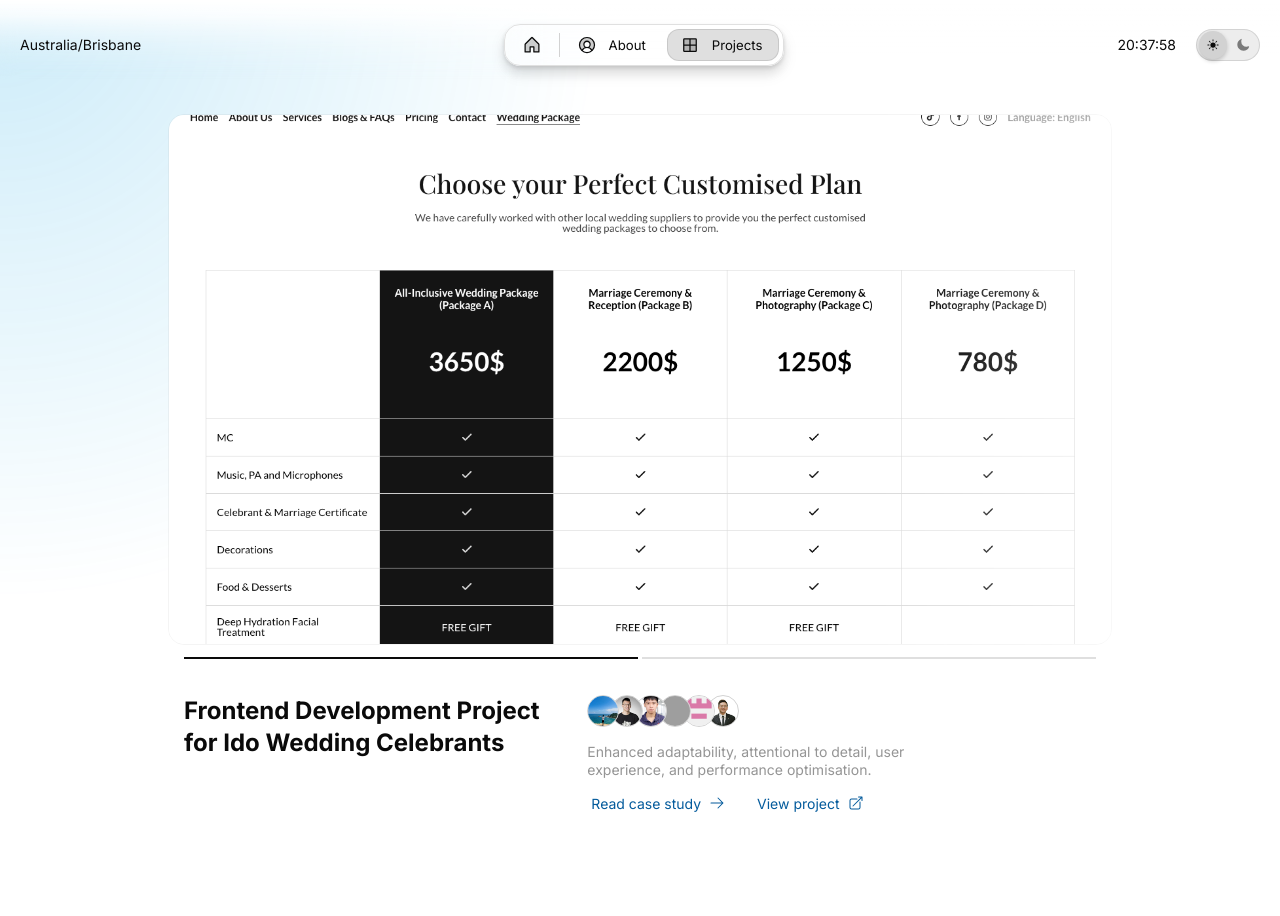
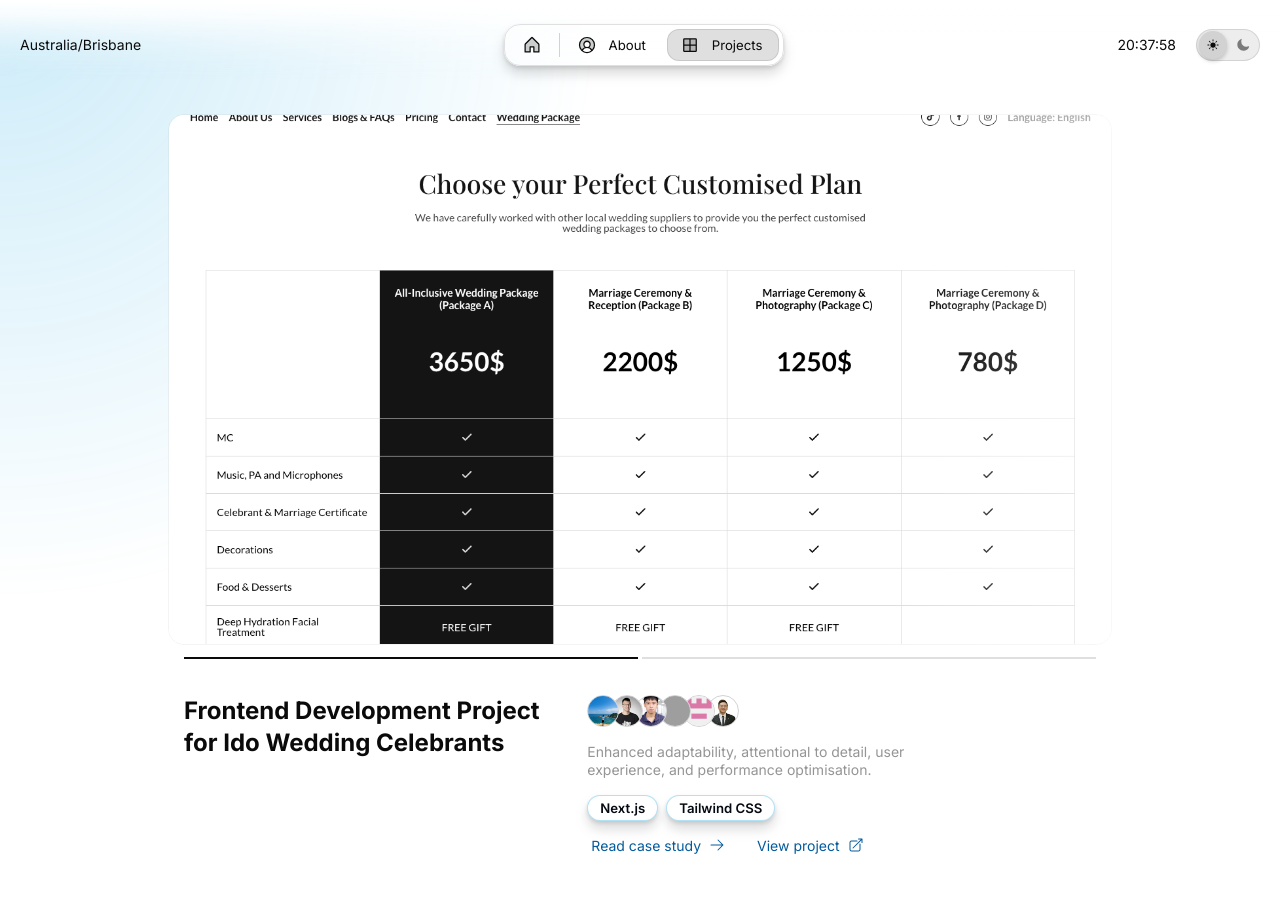
Before and after one commit to tdinh33/brian-portfolio, a Next.js app: page /work in a window 1280 px wide. Shown: the top 916 px of the page. Built offline with nearby package versions, Linux system fonts and the light colour scheme; grey boxes are pictures that could not be loaded.

Commit message:
add tech badges

```diff
--- a/src/app/utils/utils.ts
+++ b/src/app/utils/utils.ts
@@ -24,9 +24,10 @@ type Metadata = {
   tag?: string;
   team: Team[];
   link?: string;
+  technologies?: string[];
 };
 
-import { notFound } from 'next/navigation';
+import { notFound } from "next/navigation";
 
 function getMDXFiles(dir: string) {
   if (!fs.existsSync(dir)) {
@@ -37,9 +38,9 @@ function getMDXFiles(dir: string) {
 }
 
 function readMDXFile(filePath: string) {
-    if (!fs.existsSync(filePath)) {
-        notFound();
-    }
+  if (!fs.existsSync(filePath)) {
+    notFound();
+  }
 
   const rawContent = fs.readFileSync(filePath, "utf-8");
   const { data, content } = matter(rawContent);
@@ -53,6 +54,7 @@ function readMDXFile(filePath: string) {
     tag: data.tag || [],
     team: data.team || [],
     link: data.link || "",
+    technologies: data.technologies || [],
   };
 
   return { metadata, content };
@@ -72,7 +74,20 @@ function getMDXData(dir: string) {
   });
 }
 
-export function getPosts(customPath = ["", "", "", ""]) {
-  const postsDir = path.join(process.cwd(), ...customPath);
-  return getMDXData(postsDir);
+export function getPosts(dirPath: string[]) {
+  // Using Array.prototype.concat to create a new array
+  const args = [process.cwd()].concat(dirPath);
+  const postsDir = path.join(...args);
+  const mdxData = getMDXData(postsDir);
+
+  // Simply use the technologies directly from the frontmatter metadata
+  return mdxData.map((post) => {
+    return {
+      ...post,
+      metadata: {
+        ...post.metadata,
+        technologies: post.metadata.technologies || [],
+      },
+    };
+  });
 }
--- a/src/app/work/projects/ido-celebrants.mdx
+++ b/src/app/work/projects/ido-celebrants.mdx
@@ -31,6 +31,9 @@ team:
     avatar: "/images/projects/ido-project/avatar-05.png"
     linkedIn: ""
 link: "https://main.d2s9touq1zvpev.amplifyapp.com/"
+technologies:
+  - "Next.js"
+  - "Tailwind CSS"
 ---
 
 ## About the Project
@@ -38,32 +41,37 @@ link: "https://main.d2s9touq1zvpev.amplifyapp.com/"
 This project is focused on frontend development, using Next.js and Tailwind CSS to build a sleek, modern, and responsive user experience. You’ll collaborate with a team to create a beautiful, high-performance website that meets business needs.
 
 ## What I have worked on
+
 - **Frontend Development**: Built and enhanced the UI using Next.js and Tailwind CSS.
 - **Resposive Design**: Implemented clean and intuitive UI components.
 - **Real-World Development Practices**: Worked with Git, component-based architecture, and performance optimisations.
 
-
 ## Technologies Used
 
-<Table data={{
-  headers: ["Category", "Tools & Libraries"],
-  rows: [
-    ["Frontend", "Next.js, Tailwind CSS"],
-    ["Version Control", "Git + GitHub"],
-    ["Deployment", "Vercel"],
-    ["Project Management", "Trello, Group chat"]
-  ]
-}} />
+<Table
+  data={{
+    headers: ["Category", "Tools & Libraries"],
+    rows: [
+      ["Frontend", "Next.js, Tailwind CSS"],
+      ["Version Control", "Git + GitHub"],
+      ["Deployment", "Vercel"],
+      ["Project Management", "Trello, Group chat"],
+    ],
+  }}
+/>
 
 ## Challenges
+
 As part of the Ido Wedding Celebrants project, I was tasked with implementing the Pricing and Wedding Package pages using Next.js and Tailwind CSS. One significant challenge I faced was creating a responsive pricing table that would maintain functionality and visual appeal across all device sizes. The table needed to display complex pricing packages with features that varied between packages,and included special values like "FREE GIFT" for certain features. Converting from the default table layout on desktop to a card-based layout on mobile required careful planning and implementation. Additionally, working within a team environment meant adhering to established development standards and meeting tight deadlines for a real-world client.
 
 ## Learnings
+
 This commercial project significantly enhanced my frontend development skills. I implemented a responsive pricing table component that maps through data arrays to generate pricing cards, making the component both reusable and maintainable. I have deepened my hands-on experience with Tailwind CSS, particularly for responsive design, using ternary operators to conditionally render different layouts based on screen sizes. I also gained valuable experience version control best practices by following a structured Git commit message standard that improved collaboration with team members. This approach ensured that all code changes were properly documented with appropriate types, scopes, and descriptions.
 
 Working on a real-world project taught me the importance of attention to details and performance optimisation. Following requirements, I avoided unnecessary libraries and direct SVG imports for icons to make it a fast-loading website. I learned to optimise component redering and ensure consistent user experience across devices. The daily reporting structure and code review process taught me how to effectively communicate technical challenges and solutions in a professional environment.
 
 ## Outcome
+
 The project resulted in a fully functional, responsive pricing page that effectively showcases the client's wedding packages. The pricing component I developed dynamically renders complex pricing tables on desktop and transforms them into user-friendly cards on mobile devices. The implementation successfull met client's requirements while maintaining excellence performance metrics. Working with the team, we delivered the project before the deadline and received positive feedback from the client.
 
 ---
--- a/src/app/work/projects/tonnetz-player.mdx
+++ b/src/app/work/projects/tonnetz-player.mdx
@@ -25,6 +25,10 @@ team:
     avatar: "/images/projects/project-01/avatar-03.png"
     linkedIn: ""
 link: "https://t073.netlify.app/"
+technologies:
+  - "React.js"
+  - "Tailwind CSS"
+  - "Tone.js"
 ---
 
 ## Overview
@@ -47,22 +51,26 @@ Supports clicking individual notes, chords, and trichords to play sounds.
 
 - **Onboarding Tour**: Intro.js guides users through key features and UI elements.
 
-
 ## Technologies Used
 
-<Table data={{
+<Table
+  data={{
     headers: ["Category", "Tools & Libraries"],
     rows: [
       ["Frontend", "React.js, Tailwind CSS, HTML5, CSS3, SVG"],
       ["Audio Handling", "Tone.js (for MIDI/audio playback and generation)"],
       ["State Management", "React Context API"],
-    ["UI Enhancements", "Intro.js (Onboarding Tour), React DnD, React Window"],
+      [
+        "UI Enhancements",
+        "Intro.js (Onboarding Tour), React DnD, React Window",
+      ],
       ["Testing", "Vitest (for behavior-driven and UI testing)"],
       ["Version Control", "Git + GitHub"],
       ["Deployment", "Netlify (with CI/CD for preview builds)"],
-    ["Project Management", "Trello, Google Drive, Discord"]
-  ]
-}} />
+      ["Project Management", "Trello, Google Drive, Discord"],
+    ],
+  }}
+/>
 
 ## Challenges and Learnings
 
--- a/src/components/ProjectCard.tsx
+++ b/src/components/ProjectCard.tsx
@@ -2,6 +2,7 @@
 
 import {
   AvatarGroup,
+  Badge,
   Carousel,
   Column,
   Flex,
@@ -19,6 +20,7 @@ interface ProjectCardProps {
   description: string;
   avatars: { src: string }[];
   link: string;
+  technologies?: string[];
 }
 
 export const ProjectCard: React.FC<ProjectCardProps> = ({
@@ -29,6 +31,7 @@ export const ProjectCard: React.FC<ProjectCardProps> = ({
   description,
   avatars,
   link,
+  technologies = [],
 }) => {
   return (
     <Column fillWidth gap="m">
@@ -56,11 +59,31 @@ export const ProjectCard: React.FC<ProjectCardProps> = ({
         )}
         {(avatars?.length > 0 || description?.trim() || content?.trim()) && (
           <Column flex={7} gap="16">
-            {avatars?.length > 0 && <AvatarGroup avatars={avatars} size="m" reverse />}
+            {avatars?.length > 0 && (
+              <AvatarGroup avatars={avatars} size="m" reverse />
+            )}
             {description?.trim() && (
-              <Text wrap="balance" variant="body-default-s" onBackground="neutral-weak">
+              <Text
+                wrap="balance"
+                variant="body-default-s"
+                onBackground="neutral-weak"
+              >
                 {description}
               </Text>
+            )}
+            {technologies.length > 0 && (
+              <Flex gap="8" wrap>
+                {technologies.map((tech, index) => (
+                  <Badge
+                    key={index}
+                    title={tech}
+                    arrow={false}
+                    effect={false}
+                    paddingX="12"
+                    paddingY="4"
+                  />
+                ))}
+              </Flex>
             )}
             <Flex gap="24" wrap>
               {content?.trim() && (
--- a/src/components/work/Projects.tsx
+++ b/src/components/work/Projects.tsx
@@ -10,7 +10,10 @@ export function Projects({ range }: ProjectsProps) {
   let allProjects = getPosts(["src", "app", "work", "projects"]);
 
   const sortedProjects = allProjects.sort((a, b) => {
-    return new Date(b.metadata.publishedAt).getTime() - new Date(a.metadata.publishedAt).getTime();
+    return (
+      new Date(b.metadata.publishedAt).getTime() -
+      new Date(a.metadata.publishedAt).getTime()
+    );
   });
 
   const displayedProjects = range
@@ -28,8 +31,11 @@ export function Projects({ range }: ProjectsProps) {
           title={post.metadata.title}
           description={post.metadata.summary}
           content={post.content}
-          avatars={post.metadata.team?.map((member) => ({ src: member.avatar })) || []}
+          avatars={
+            post.metadata.team?.map((member) => ({ src: member.avatar })) || []
+          }
           link={post.metadata.link || ""}
+          technologies={post.metadata.technologies || []}
         />
       ))}
     </Column>
```
Lines whose indentation alone changed are shown as unchanged.
